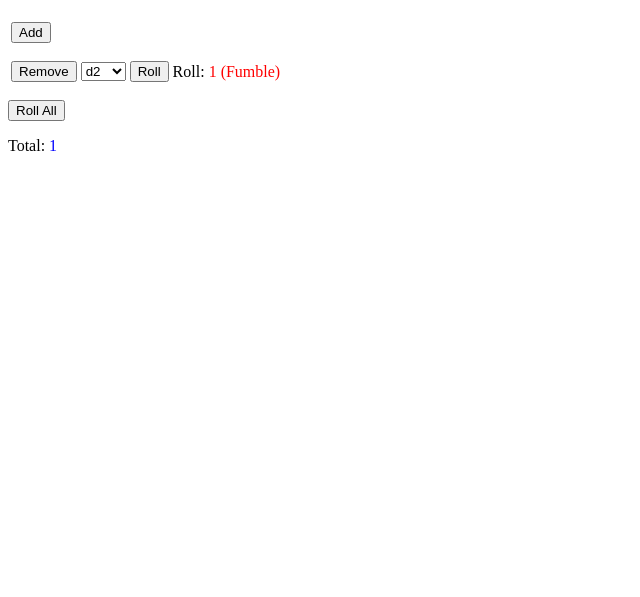
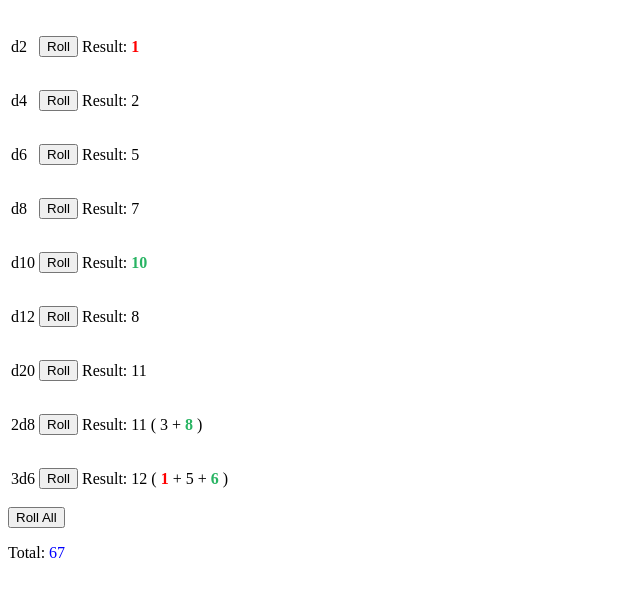
Before and after one commit to comfyjase/comfyjase.github.io, a plain HTML site: page index.html in a window 1280 px wide. Both pictures are taken after a click on the button "Roll All". Shown: the part 61-658 px from the top of the page, without its empty margins (0-640 px from the left). Drawn offline with Linux system fonts and the light colour scheme.

Commit message:
Update index.html
Table is now functional. The multiple dice rolls will print their calculation too. Crits/fails are coloured correctly and will appear in bold. In the process of adding a log (which is why flex stuff is there atm).

```diff
--- a/index.html
+++ b/index.html
@@ -1,14 +1,30 @@
 <!DOCTYPE html>
 <html>
 	<head>
+		<style>
+			.flex-container {
+			  display: flex;
+			  flex-direction: row;
+			}
+
+			.flex4-container az xd> div {
+			  background-color: #f1f1f1;
+			  margin: 10px;
+			  padding: 20px;
+			  font-size: 30px;
+			}
+		</style>
 		<script>
+			const failColour = "#FF0000";
+			const critColour = "#28B463";
+
+			const multipleDiceSelection = [ "2d8", "3d6" ];
 			const selectedDice = [];
 
 			window.onload = init;
 
+			// Listens for the user clicking on the roll buttons in the dice table.
 			function init(){
-				// the code to be called when the dom has loaded
-				// #document has its nodes
 				var table = document.getElementById("diceTable");
 				table.addEventListener("click", (event) => {
 					if (event.target.matches("button.roll")) {
@@ -17,110 +33,202 @@
 				});
 			}
 
+			// Random number generation
+			function getRndInteger(min, max) {
+				return Math.floor((Math.random() * max) + min);
+			}
+
+			// Roll Functions
 			function rollIndividualDice(element) {
 				const row = element.closest("tr");
 				return rollDiceForRow(row);
 			}
 
+			// Rolls the dice for a given table row (e.g. the d2 row, the d10 row etc.).
 			function rollDiceForRow(row) {
 				const rollValueElement = row.cells[row.cells.length - 1];
-				let diceTypeElement = row.querySelector("select");
-				const maximumValue = diceTypeElement.value;
-				const rollValue = getRndInteger(1, maximumValue);
+				let diceTypeElement = row.cells[0];
+				const diceType = diceTypeElement.innerText;
+				var rollValue = 0;
+				var maximumValue = 0;
+				var calculationString = "";
 
-				// <p>Total: <span id="totalRollValue" style="color:blue"></span></p>
-				var rollValueHTML = "";
-				// Rolled a natural 1.
-				if (rollValue == 1) {
-					rollValueHTML = "<p>Roll: <span style='color:red'>" + rollValue + " (Fumble)</span></p>";
-				// Rolled a crit.
-				} else if (rollValue == maximumValue) {
-					rollValueHTML = "<p>Roll: <span style='color:green'>" + rollValue + " (Crit)</span></p>";
-				// Rolled a normal number.
+				if (multipleDiceSelection.includes(diceType)) {
+					const indexOfD = diceType.lastIndexOf("d");
+					const diceValue = diceType.substr(indexOfD + 1);
+					const numberOfRolls = diceType.substr(0, indexOfD);
+					const { localRollValue, localCalculationString } = rollMultipleDice(diceValue, numberOfRolls);
+
+					rollValue = localRollValue;
+					calculationString = localCalculationString;
 				} else {
-					rollValueHTML = "<p>Roll: " + rollValue + "</p>";
+					maximumValue = diceType.replace("d", "");
+					rollValue = getRndInteger(1, maximumValue);
 				}
-				// TODO: Some text colouring?
-				rollValueElement.innerHTML = rollValueHTML;
+
+				writeResult(rollValueElement, rollValue, maximumValue, calculationString);
 				return rollValue;
 			}
 
-			function getRndInteger(min, max) {
-				return Math.floor((Math.random() * max) + min);
+			// E.g. Rolls specific dice: 2d6, 3d8 etc. and gives their total and calculations.
+			function rollMultipleDice(diceValue, amountOfRolls) {
+				var localRollValue = 0;
+				var localCalculationString = "";
+
+				localCalculationString = "( ";
+				for (let i = 0; i < amountOfRolls; i++) {
+					const dRollValue = getRndInteger(1, diceValue);
+					localRollValue += dRollValue;
+					var str = "";
+					if (dRollValue == 1) {
+						str = "<span style='color:" + failColour + ";font-weight:bold;'>" + dRollValue + "</span>";
+					} else if (dRollValue == diceValue) {
+						str = "<span style='color:" + critColour + ";font-weight:bold;'>" + dRollValue + "</span>";
+					} else {
+						str = dRollValue;
 					}
 
-			function createRow() {
-				var row = document.createElement("tr");
-				var removeRowColumn = document.createElement("td");
-				var diceTypeColumn = document.createElement("td");
-				var rollButtonColumn = document.createElement("td");
-				var rollValueColumn = document.createElement("td");
+					localCalculationString += str;
 
-				row.appendChild(removeRowColumn);
-				row.appendChild(diceTypeColumn);
-				row.appendChild(rollButtonColumn);
-				row.appendChild(rollValueColumn);
-
-				removeRowColumn.innerHTML = "<button class='remove' onclick='removeRow(this)'>Remove</button>";
-				diceTypeColumn.innerHTML = "<select class='diceType'>" +
-						"<option value='2'>d2</option>" +
-						"<option value='4'>d4</option>" +
-						"<option value='6'>d6</option>" +
-						"<option value='8'>d8</option>" +
-						"<option value='10'>d10</option>" +
-						"<option value='12'>d12</option>" +
-						"<option value='20'>d20</option>" +
-					"</select>";
-				rollButtonColumn.innerHTML = "<button class='roll'>Roll</button>";
-				rollValueColumn.innerHTML = "<p></p>";
-
-				var table = document.getElementById("diceTable");
-				table.appendChild(row);
+					if (i < amountOfRolls - 1) {
+						localCalculationString += " + ";
+					}
+				}
+				localCalculationString += " )";
+				return { localRollValue, localCalculationString };
 			}
 
-			function removeRow(element) {
-				const row = element.closest("tr");
-				var table = document.getElementById("diceTable");
-				table.deleteRow(row.rowIndex);
-			}
-
+			// Rolls all available dice together and totals them.
 			function rollAllDice() {
 				var table = document.getElementById("diceTable");
 
 				calculatedTotal = 0;
-				for (let i = 1; i < table.rows.length; i++) {
+				for (let i = 0; i < table.rows.length; i++) {
 					var row = table.rows[i];
 					calculatedTotal += rollDiceForRow(row);
-					//alert(row.cells.length);
 				};
 				document.getElementById("totalRollValue").innerHTML = calculatedTotal;
 
 				return calculatedTotal;
 			}
+
+			// Writes the result at the end of the row (and any calculation strings).
+			function writeResult(element, rollValue, maximumValue, calculationString) {
+				var rollValueHTML = "";
+				// Rolled a natural 1.
+				if (rollValue == 1) {
+					rollValueHTML = "<p>Result: <span style='color:" + failColour + ";font-weight:bold;'>" + rollValue + "</span></p>";
+				// Rolled a crit.
+				} else if (rollValue == maximumValue) {
+					rollValueHTML = "<p>Result: <span style='color:" + critColour + ";font-weight:bold;'>" + rollValue + "</span></p>";
+				// Rolled a normal number.
+				} else {
+					rollValueHTML = "<p>Result: " + rollValue + "</p>";
+				}
+
+				if (calculationString != "") {
+					rollValueHTML = rollValueHTML.replace("</p>", " " + calculationString + "</p>");
+				}
+
+				element.innerHTML = rollValueHTML;
+			}
 		</script>
 	</head>
 	<body>
 		<h1>Renegade Dice Roller</h1>
+		<div>
 			<table id="diceTable">
-			<tr>
+				<tr class="tableRow">
 					<td>
-					<button class="add" onclick="createRow()">Add</button>
+						<p>d2</p>
+					</td>
+					<td>
+						<button class="roll">Roll</button>
+					</td>
+					<td>
+						<p></p>
 					</td>
 				</tr>
 				<tr class="tableRow">
 					<td>
-					<button class="remove" onclick="removeRow(this)">Remove</button>
+						<p>d4</p>
 					</td>
 					<td>
-					<select class="diceType">
-						<option value="2">d2</option>
-						<option value="4">d4</option>
-						<option value="6">d6</option>
-						<option value="8">d8</option>
-						<option value="10">d10</option>
-						<option value="12">d12</option>
-						<option value="20">d20</option>
-					</select>
+						<button class="roll">Roll</button>
+					</td>
+					<td>
+						<p></p>
+					</td>
+				</tr>
+				<tr class="tableRow">
+					<td>
+						<p>d6</p>
+					</td>
+					<td>
+						<button class="roll">Roll</button>
+					</td>
+					<td>
+						<p></p>
+					</td>
+				</tr>
+				<tr class="tableRow">
+					<td>
+						<p>d8</p>
+					</td>
+					<td>
+						<button class="roll">Roll</button>
+					</td>
+					<td>
+						<p></p>
+					</td>
+				</tr>
+				<tr class="tableRow">
+					<td>
+						<p>d10</p>
+					</td>
+					<td>
+						<button class="roll">Roll</button>
+					</td>
+					<td>
+						<p></p>
+					</td>
+				</tr>
+				<tr class="tableRow">
+					<td>
+						<p>d12</p>
+					</td>
+					<td>
+						<button class="roll">Roll</button>
+					</td>
+					<td>
+						<p></p>
+					</td>
+				</tr>
+				<tr class="tableRow">
+					<td>
+						<p>d20</p>
+					</td>
+					<td>
+						<button class="roll">Roll</button>
+					</td>
+					<td>
+						<p></p>
+					</td>
+				</tr>
+				<tr class="tableRow">
+					<td>
+						<p>2d8</p>
+					</td>
+					<td>
+						<button class="roll">Roll</button>
+					</td>
+					<td>
+						<p></p>
+					</td>
+				</tr>
+				<tr>
+					<td>
+						<p>3d6</p>
 					</td>
 					<td>
 						<button class="roll">Roll</button>
@@ -130,6 +238,7 @@
 					</td>
 				</tr>
 			</table>
+		</div>
 		<button onclick="rollAllDice()">Roll All</button>
 		<p>Total: <span id="totalRollValue" style="color:blue"></span></p>
 	</body>
```
Lines whose indentation alone changed are shown as unchanged.
